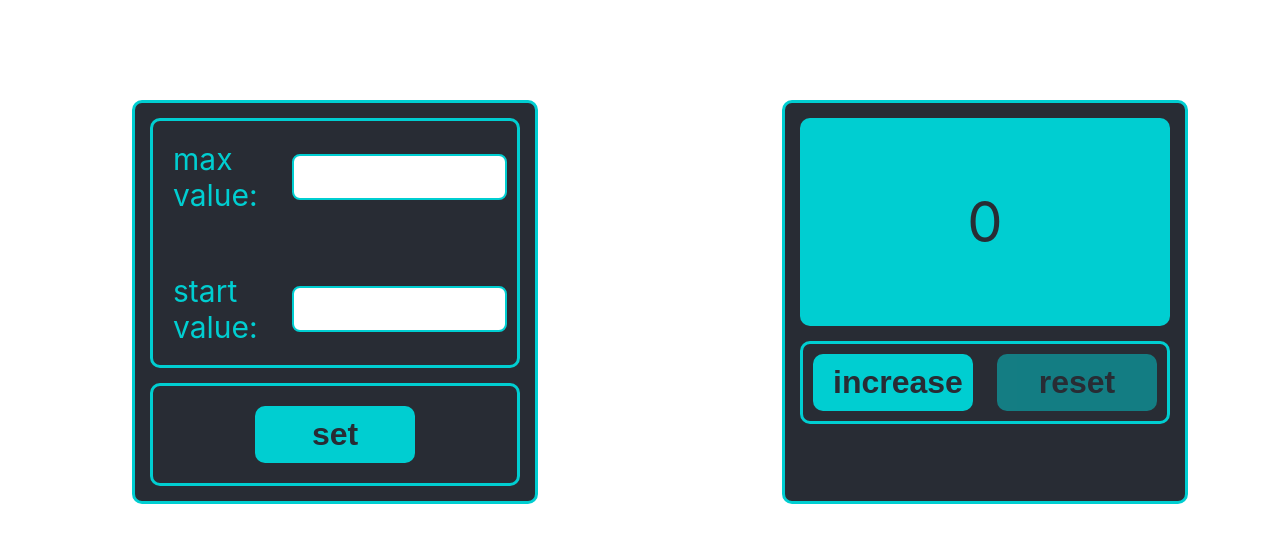
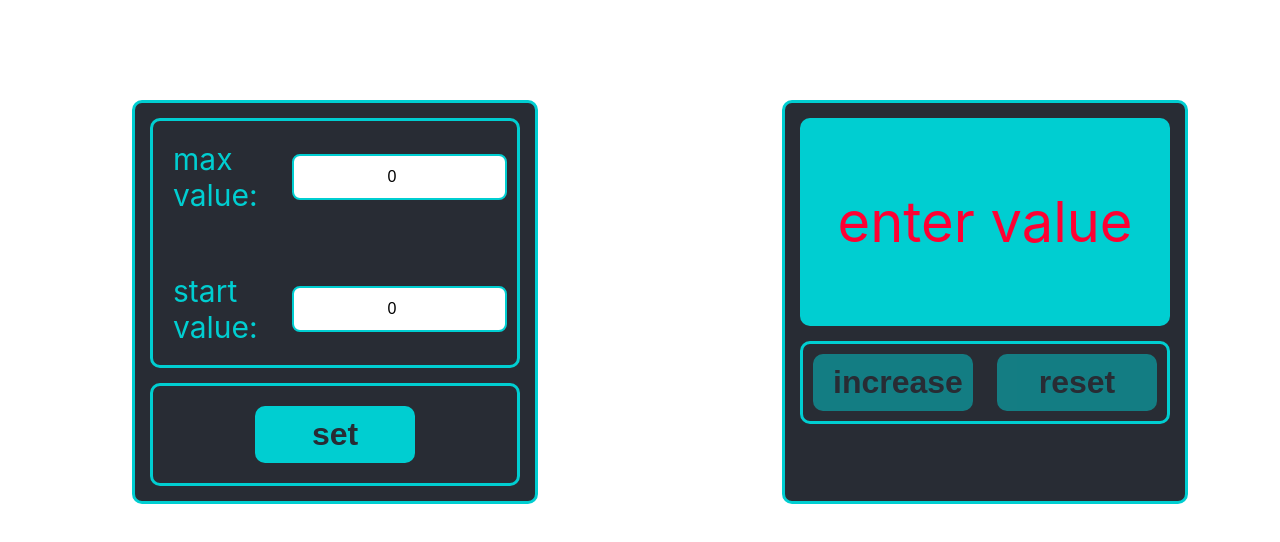
Before and after one commit to Denishilo/counter, a React (Create React App) app: page / in a window 1280 px wide. Shown: the top 542 px of the page. Built offline with nearby package versions, Linux system fonts and the light colour scheme.

Commit message:
fix components settings

```diff
--- a/src/App.tsx
+++ b/src/App.tsx
@@ -1,32 +1,68 @@
-import React, {useState} from 'react';
+import React, {useEffect, useState} from 'react';
 import './App.css';
 import {Counter} from "./Components/Counter/Counter";
-import {Settings} from "./Components/Settings/Settings";
+import {Settings} from "./Components/Counter/Settings/Settings";
 
 function App() {
-
-    let [value, setValue] = useState<number>(0)
+    let [maxValue, setMaxValue] = useState<number>(0)
+    let [startValue, setStartValue] = useState<number>(0)
     let [error, setError] = useState<boolean>(false)
 
+    let [valueSetting, setValueSetting] = useState(0)  /**
+     *  можно ли избавиться от этого стейта так чтобы при измененении старт вэлью не менялось сразу значение в счетчике
+     */
+
+    // где лучше создавать этот хук
+
+    useEffect(() => {
+        localStorage.setItem(`maxValue`, JSON.stringify(maxValue))
+    }, [maxValue])
+
+
+    useEffect(() => {
+        let maxItemStorage = localStorage.getItem(`maxValue`)
+        if (maxItemStorage) {
+            console.log('true') /// работатет
+            setMaxValue(JSON.parse(maxItemStorage))
+        }
+    }, [])
+
+
     const increaseValue = () => {
-        value++;
-        setValue(value)
+        startValue++;
+        setStartValue(startValue)
     }
 
     const resetValue = () => {
-        setValue(0)
+        setStartValue(0)
     }
 
     const changeError = () => {
-        if (value === 5) {
+        if (startValue >= maxValue) {
             setError(!error)
         }
     }
 
+    const changeMaxValue = (num: number) => {
+        setMaxValue(num)
+    }
+
+
+    const changeStartValue = (num: number) => {
+        setValueSetting(num)
+    }
+
+    const setStartValueSettings = () => {
+        setStartValue(valueSetting)
+        console.log(localStorage.getItem('maxValue')) // тест локала все работает в таком виде
+    }
+
     return (
         <div className='wrapperApp'>
-            <Settings/>
-            <Counter value={value} increaseValue={increaseValue} resetValue={resetValue} changeError={changeError}/>
+            <Settings changeMaxValue={changeMaxValue} changeStartValue={changeStartValue} maxValue={maxValue}
+                      setStartValueSettings={setStartValueSettings} valueSetting={valueSetting}/>
+            <Counter startValue={startValue} increaseValue={increaseValue} resetValue={resetValue}
+                     changeError={changeError} maxValue={maxValue} value={valueSetting}/>
         </div>
 
     );
--- a/src/Components/Counter/Button/Button.tsx
+++ b/src/Components/Counter/Button/Button.tsx
@@ -6,7 +6,6 @@ type ButtonPropsType = {
     disabled: boolean
     className: string
 }
-
 
 export const Button = (props: ButtonPropsType) => {
     const {name, callback, disabled, className} = props
--- a/src/Components/Counter/Counter.tsx
+++ b/src/Components/Counter/Counter.tsx
@@ -4,27 +4,42 @@ import {Button} from "./Button/Button";
 
 type DefaultButtonPropsType = DetailedHTMLProps<ButtonHTMLAttributes<HTMLButtonElement>, HTMLButtonElement>
 type CounterPropsType = DefaultButtonPropsType & {
-    value: number
+    maxValue: number
+    startValue: number
     increaseValue: () => void
     resetValue: () => void
-    changeError:() => void
+    changeError: () => void
+    value: number
 }
 
 export const Counter = (props: CounterPropsType) => {
-    let {value, increaseValue,  resetValue} = props
+    let {startValue, increaseValue, resetValue, maxValue, value} = props
 
-    const finallyIncButtonClass = styles.button + (value === 5 ? ' ' + styles.disabled : '')
-    const finallyResetButtonClass = styles.button + (value > 0 ? ' ' : ' ' + styles.disabled)
-
+    const finallyIncButtonClass = styles.button + (startValue >= maxValue || startValue < 0 ? ' ' + styles.disabled : '')
+    const finallyResetButtonClass = styles.button + (startValue > 0 ? ' ' : ' ' + styles.disabled)
 
     return (
         <div className={styles.counterWrapper}>
+
             <div className={styles.counterValueWrapper}>
-                <p className={value !==5 ? styles.counterValue : styles.counterValue + ' ' + styles.maxValue}>{value}</p>
+                <p
+                    className={startValue >= 0 && startValue !== maxValue
+                        ? styles.counterValue
+                        : styles.counterValue + ' ' + styles.maxValue}
+
+                >
+                    {startValue < 0 || startValue > maxValue
+                        ? `incorrect value`
+                        : !startValue ? `enter value` : startValue
+                    }
+
+                </p>
+
             </div>
             <div className={styles.counterButton}>
                 <div className={styles.buttonIncrease}>
-                    <Button name={'increase'} callback={increaseValue} disabled={value === 5}
+                    <Button name={'increase'} callback={increaseValue}
+                            disabled={value < 0 || value >= maxValue}
                             className={finallyIncButtonClass}/>
                 </div>
                 <div className={styles.buttonReset}>
--- /dev/null
+++ b/src/Components/Counter/Settings/InputValue/InputValue.tsx
@@ -0,0 +1,24 @@
+import React, {ChangeEvent} from "react";
+import s from "../Settings.module.css";
+
+type InputValuePropsType = {
+    title: string
+    callback: (num: number) => void
+    value: number
+}
+
+export const InputValue = (props: InputValuePropsType) => {
+    const {title, callback, value} = props
+
+
+    const valueHandler = (e: ChangeEvent<HTMLInputElement>) => {
+        callback(+e.currentTarget.value)
+    }
+
+    return (
+        <div className={s.containerValue}>
+            <p className={s.maxValueText}>{title}</p>
+            <input onChange={valueHandler} className={s.maxValueInput} type="number" value={value}/>
+        </div>
+    )
+}
--- a/src/Components/Settings/Settings.module.css
+++ b/src/Components/Counter/Settings/Settings.module.css
@@ -42,15 +42,11 @@
 
 .wrapperButton {
     display: flex;
-    justify-content: space-between;
+    justify-content: center;
     margin: 15px;
     border: 3px solid darkturquoise;
     border-radius: 10px;
     background: #282c34;
-}
-
-.buttonSet {
-    margin: 0 auto;
 }
 
 .button {
--- /dev/null
+++ b/src/Components/Counter/Settings/Settings.tsx
@@ -0,0 +1,43 @@
+import React from "react";
+import s from './Settings.module.css'
+import {Button} from "../Button/Button";
+import {InputValue} from "./InputValue/InputValue";
+
+type SettingsPropsType = {
+    changeMaxValue: (num: number) => void
+    changeStartValue: (num: number) => void
+    maxValue: number
+    setStartValueSettings:()=>void
+    valueSetting:number
+}
+
+export const Settings = (props: SettingsPropsType) => {
+    const {changeMaxValue, changeStartValue, maxValue,setStartValueSettings,valueSetting} = props
+
+    const finallySetButtonClass = s.button
+
+    const changeMaxValueHandler = (num: number) => {
+        changeMaxValue(num)
+    }
+
+    const changeStartValueHandler = (num: number) => {
+        changeStartValue(num)
+    }
+
+    const changeSetHandler = () => {
+        setStartValueSettings()
+    }
+
+    return (
+        <div className={s.wrapper}>
+            <div className={s.counterSettingsWrapper}>
+                <InputValue callback={changeMaxValueHandler} title={'max value:'} value={maxValue}/>
+                <InputValue callback={changeStartValueHandler} title={'start value:'} value={valueSetting}/>
+            </div>
+
+            <div className={s.wrapperButton}>
+                <Button name={'set'} callback={changeSetHandler} disabled={maxValue===valueSetting} className={finallySetButtonClass}/>
+            </div>
+        </div>
+    )
+}
--- a/src/Components/Settings/Settings.tsx
+++ /dev/null
@@ -1,27 +0,0 @@
-import React from "react";
-import s from './Settings.module.css'
-import {Button} from "../Counter/Button/Button";
-
-export const Settings = () => {
-    const finallySetButtonClass = s.button
-    return (
-        <div className={s.wrapper}>
-            <div className={s.counterSettingsWrapper}>
-                <div className={s.containerValue}>
-                    <p className={s.maxValueText}>max value: </p>
-                    <input className={s.maxValueInput} type="number"/>
-                </div>
-                <div className={s.containerValue} >
-                    <p className={s.maxValueText}>start value: </p>
-                    <input className={s.maxValueInput} type="number"/>
-                </div>
-            </div>
-
-            <div className={s.wrapperButton}>
-                <div className={s.buttonSet}>
-                    <Button name={'set'} callback={()=>{}} disabled={true} className={finallySetButtonClass}/>
-                </div>
-            </div>
-        </div>
-    )
-}
```
